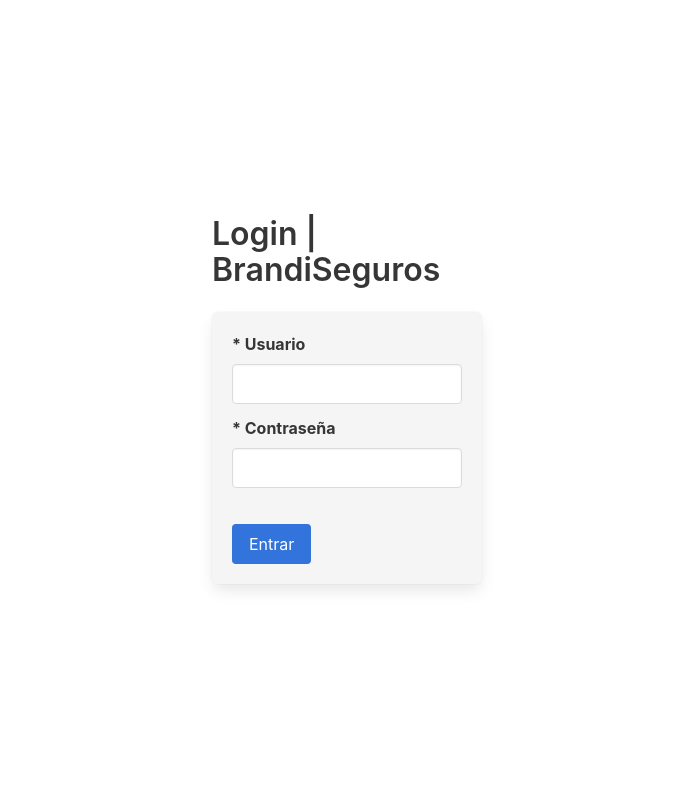
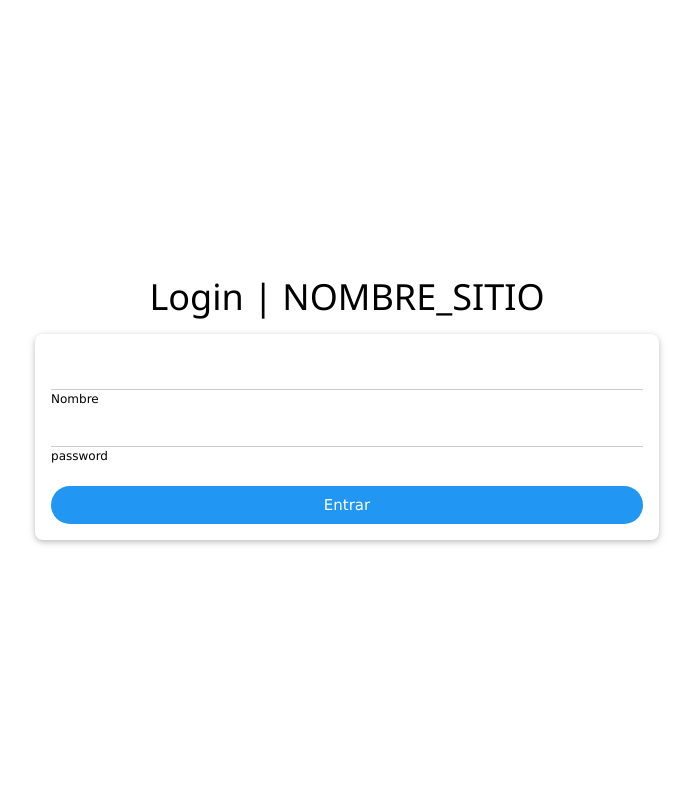
Before and after one commit to uriel1818/framework, a PHP site: page /index.php?c=login in a window 1280 px wide. Shown: the whole page, without its empty margins (293-986 px from the left). Run offline with PHP 8.4, Linux system fonts and the light colour scheme; data comes from the database, SQL or seed files in the repository; both versions use the stored data as it was before the commit; some libraries are stand-ins or nearby versions.

Commit message:
Cambio bulma por w3.css y genero vistas nuevas para el login

```diff
--- a/config.php
+++ b/config.php
@@ -1,10 +1,10 @@
 <?php
 
 /**Estructura de directorios */
-define('NOMBRE_SITIO', 'BrandiSeguros');
+define('NOMBRE_SITIO', 'UrielGalarza');
 define('SLOGAN', 'Más seguro que nunca');
 define('ROOT', './');
-define('ROOTURL','localhost.BrandiSeguros/');
+define('ROOTURL','localhost.UrielGalarza/');
 define('MODEL', ROOT . 'model/');
 define('VIEW', ROOT. 'view/');
 define('CONTROLLER', ROOT . 'controller/');
@@ -19,7 +19,8 @@
 /** Variables default */
 define('DEFAULT_CONTROLLER','index');
 define('DEFAULT_ACTION','index');
-define('DEFAULT_TEMPLATE','default');
+define('DEFAULT_TEMPLATE','w3css');
+define('DEFAULT_CSS','w3');
 
 
 /** URLeS fijas */
--- a/controller/core_controller.php
+++ b/controller/core_controller.php
@@ -13,7 +13,7 @@
    public function __construct()
    {
       $this->setControllerName();
-      $this->addCss('bulma.min');
+      $this->addCss(DEFAULT_CSS);
       $this->addScript('functions');
       $this->setTemplate();
       $this->setView($this->controller_name);
--- a/controller/index_controller.php
+++ b/controller/index_controller.php
@@ -8,5 +8,6 @@
     public function __construct()
     {
         parent::__construct();
+        $this->data['title'] = 'Inicio';
     }
 }
--- a/controller/login_controller.php
+++ b/controller/login_controller.php
@@ -11,7 +11,6 @@
 {
     public function __construct()
     {
-        $this->validateAction();
         parent::__construct();
         $this->loginCheck = false;
         $this->addModel('usuarios');
@@ -27,7 +26,7 @@
         $this->data['errors'] = $helper->validate();
     }
 
-    private function validateUser()
+    public function login()
     {
         if (!isset($this->data['errors'])) {
             $this->models['usuarios']->setNombre($_POST['nombre']);
@@ -42,32 +41,20 @@
                 $this->data['errors']['usuario'] = 'Datos incorrectos, probá nuevamente o avisame y lo vemos. Gracias!';
             }
         }
+        $this->run();
     }
 
-    private function logout()
+    public function logout()
     {
         if ($_GET['a'] == 'logout') {
             session_unset();
             session_destroy();
             $this->irA('login');
-            exit;
-        }
-    }
-    private function validateAction()
-    {
-        if (isset($_GET['a'])) {
-            $this->logout();
-        }
-
-        if (isset($_SESSION['usuario'])) {
-            $this->irA(DEFAULT_CONTROLLER);
-            exit;
         }
     }
 
     public function index()
     {
-        $this->validateUser();
         $this->run();
     }
 }
--- a/view/login_view.php
+++ b/view/login_view.php
@@ -1,54 +1,56 @@
-<div class="hero is-fullheight">
-    <div class="hero-body">
-        <div class="container">
-            <div class="columns is-centered">
-                <div class="column is-5-tablet is-4-desktop is-3-widescreen">
-                    <h1 class="title"><?php echo $data['title'] . ' | ' . NOMBRE_SITIO; ?></h1>
+<section class="w3-container">
+    <div class="w3-display-container" style="height:100vh">
+        <div class="w3-display-middle w3-col l6 m10 s12 w3-center">
 
+            <!-- Traigo el nombre de la app y el titulo de la página-->
+            <div class="">
+                <h1><?php echo $data['title'] . ' | ' . NOMBRE_SITIO; ?></h1>
+            </div>
+
+            <!-- Muestro errores al logearse -->
             <?php if (isset($data['errors']['usuario'])) : ?>
-                        <p class="notification is-danger">
+                <p class="w3-text-red">
                     <?php echo $data['errors']['usuario']; ?>
                 </p>
             <?php endif; ?>
 
-                    <form action="index.php?c=login" method="POST" class="box has-background-light">
-                        <div class="field">
-                            <label class="label">* Usuario</label>
-                            <div class="control">
-                                <input required type="text" name="nombre" class="input has-text-centered <?php if (isset($data['errors']['nombre'])) {
-                                                                                                                echo 'is-danger';
+            <!-- Formulario de login -->
+            <div class="w3-container w3-padding-16 w3-card w3-round-large">
+                <form action="index.php?c=login&a=login" method="post">
+
+                    <!-- Defino el INPUT NOMBRE con las validaciones de errores -->
+                    <input required type="text" name="nombre" id="nombre" class="w3-input <?php if (isset($data['errors']['nombre'])) {
+                                                                                                echo 'w3-border-red w3-border';
                                                                                             } ?>">
-                            </div>
+                    <label for="nombre" class="w3-small w3-left">Nombre</label>
                     <?php if (isset($data['errors']['nombre'])) : ?>
                         <?php foreach ($data['errors']['nombre'] as $error) : ?>
-                                    <p class="help is-danger"><?php echo $error; ?></p>
+                            <p class="w3-text-red w3-small"><?php echo $error; ?></p>
                         <?php endforeach ?>
                     <?php endif; ?>
 
+                    <!-- Defino el INPUT PASSWORD con las validaciones de errores -->
+                    <input required type="password" name="password" id="password" class="w3-input <?php if (isset($data['errors']['password'])) {
+                                                                                                        echo 'w3-border-red w3-border';
+                                                                                                    } ?>">
+                    <label for="password" class="w3-small w3-left">password</label>
+                    <?php if (isset($data['errors']['password'])) : ?>
+                        <?php foreach ($data['errors']['password'] as $error) : ?>
+                            <p class="w3-text-red w3-small"><?php echo $error; ?></p>
+                        <?php endforeach ?>
+                    <?php endif; ?>
+                    <br>
+
+                    <!-- Boton SUBMMIT -->
+                    <div class="w3-margin-top">
+                        <button type="submit" class="w3-btn w3-hover-indigo w3-round-xxlarge w3-blue w3-block">Entrar</button>
                     </div>
-                        <div class="field">
-                            <label class="label">* Contraseña</label>
-                            <div class="control">
-                                <input required type="password" name="password" class="input has-text-centered <?php if (isset($data['errors']['password'])) {
-                                                                                                                    echo 'is-danger';
-                                                                                                                } ?>">
+
+
+                </form>
+            </div>
+
+
         </div>
     </div>
-
-                        <?php if (isset($data['errors']['password'])) : ?>
-                            <?php foreach ($data['errors']['password'] as $error) : ?>
-                                <p class="help is-danger"><?php echo $error; ?></p>
-                            <?php endforeach ?>
-                        <?php endif; ?>
-
-                        <br>
-                        <div class="control">
-                            <button class="button is-link" type="submit">Entrar</button>
-                        </div>
-                    </form>
-                </div>
-            </div>
-        </div>
-    </div>
-
-</div>
+</section>
--- a/view/src/javascript/functions.js
+++ b/view/src/javascript/functions.js
@@ -12,3 +12,15 @@
         navbarButton.className = "navbar-burger burger is-hidden-tablet"
     }
 };
+
+
+/**
+ * Funciones de w3css
+ */
+
+function w3_open() {
+  document.getElementById("sidebar").style.display = "block";
+}
+function w3_close() {
+  document.getElementById("sidebar").style.display = "none";
+}
```
Also changed, not shown: model/migration_model.php (+32 -1 lines), view/src/templates/w3css_template.php (added, +45 -0 lines), model/BrandiSeguros.db (deleted), 1 other file. Lines whose indentation alone changed are shown as unchanged.
